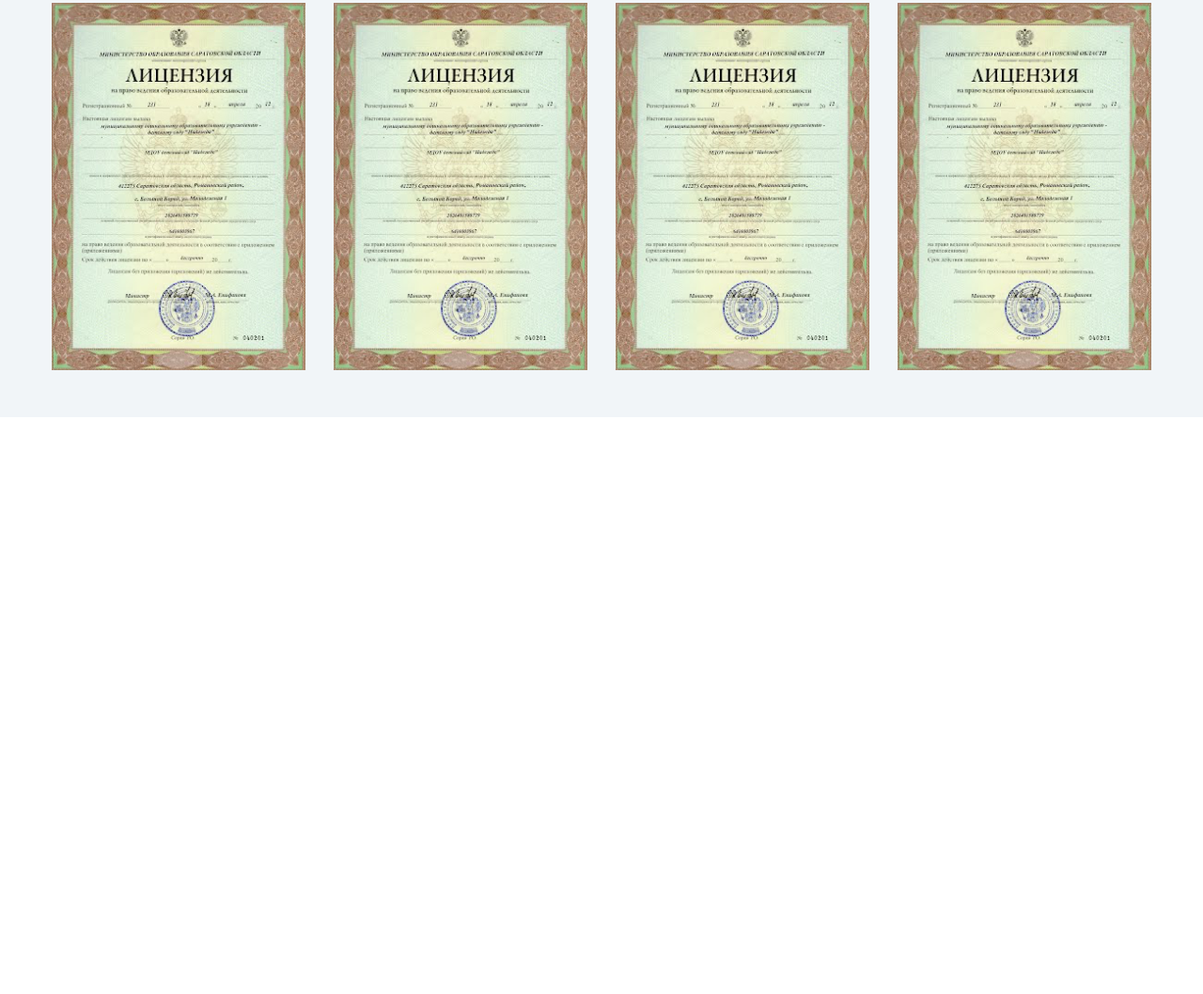
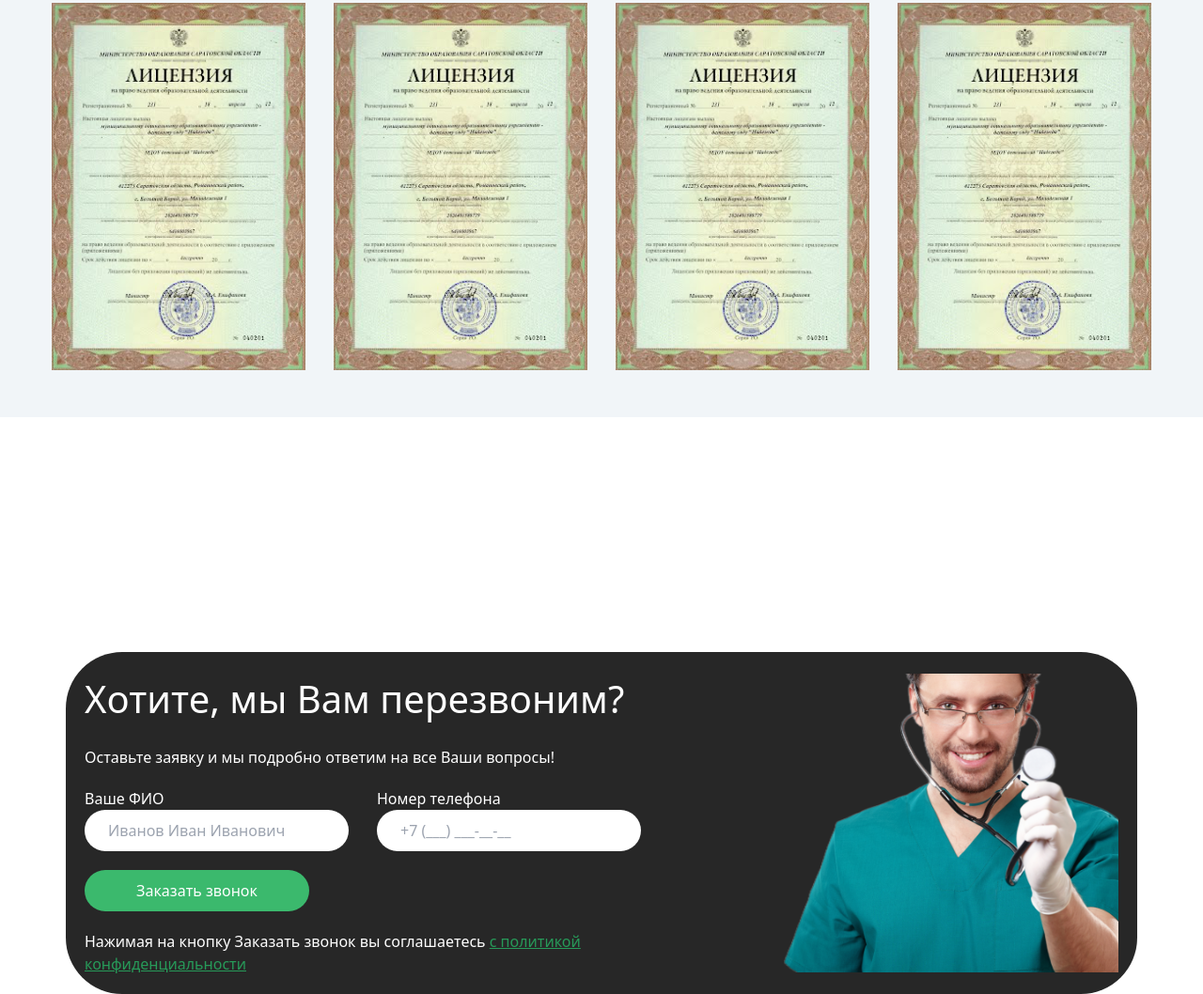
Before and after one commit to Shahnavoz/EXAM, a website: page src/index_P3.html in a window 1280 px wide. Shown: the part 2633-3691 px from the top of the page at 94% size. Before the commit the page ends 3077 px from the top, so only its background shows below. Drawn offline with Linux system fonts and the light colour scheme.

Commit message:
Help part

```diff
--- a/src/index_P3.html
+++ b/src/index_P3.html
@@ -321,7 +321,7 @@
         </article>
     </section>
 
- <!--   <section
+  <section
         class="max-w-[1140px] rounded-[60px] m-auto bg-[#272727] p-[20px] lg:flex lg:justify-between lg:items-center lg:mt-[250px]">
         <aside class="text-white flex flex-col gap-[20px]">
             <h1 class="text-[40px]">Хотите, мы Вам перезвоним?</h1>
@@ -348,7 +348,7 @@
     </section>
 
 
-    <footer class="bg-[#279A59] text-white px-[20px] py-[40px] flex flex-wrap gap-[20px] mt-[80px] lg:justify-center lg:gap-[80px]">
+   <!--   <footer class="bg-[#279A59] text-white px-[20px] py-[40px] flex flex-wrap gap-[20px] mt-[80px] lg:justify-center lg:gap-[80px]">
         <div class="hidden lg:block">
             <img src="../src/img/Шапка.png" alt="">
             <p class="pb-[15px]">Адрес</p>
```
